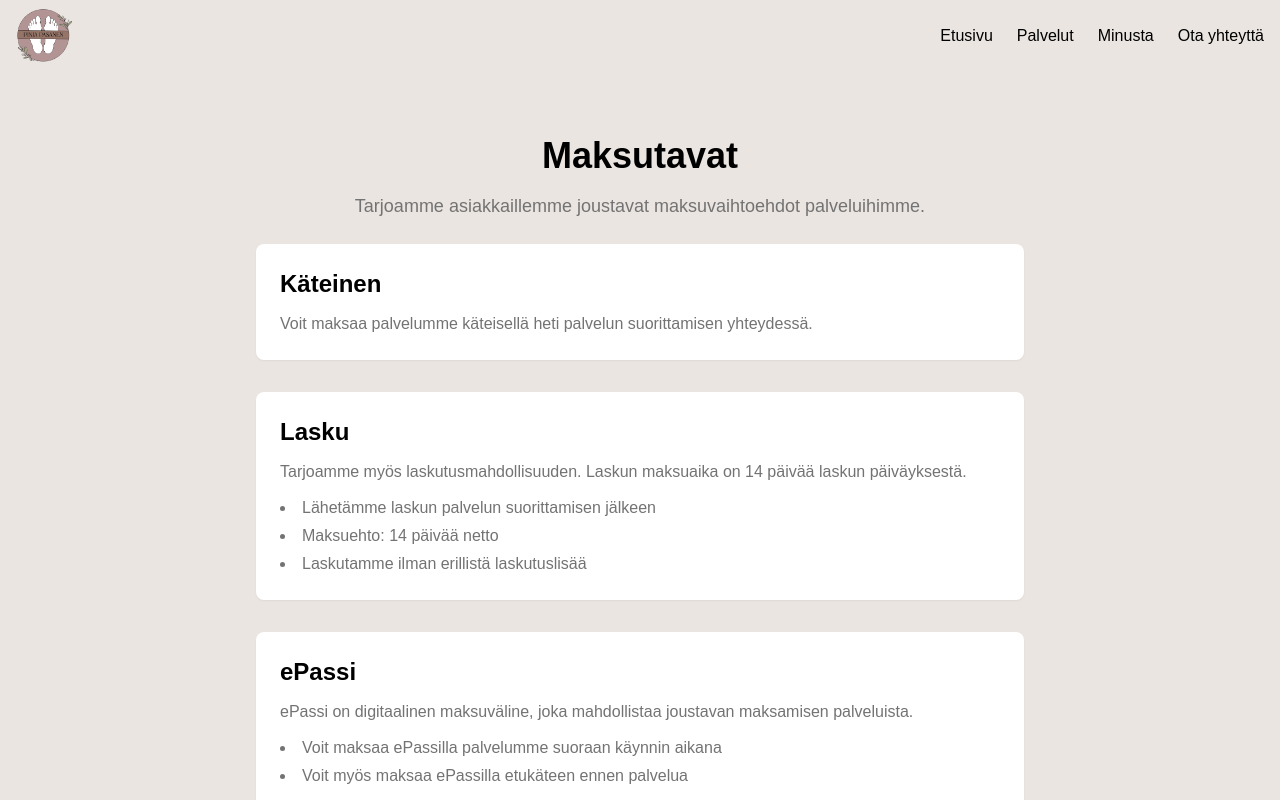
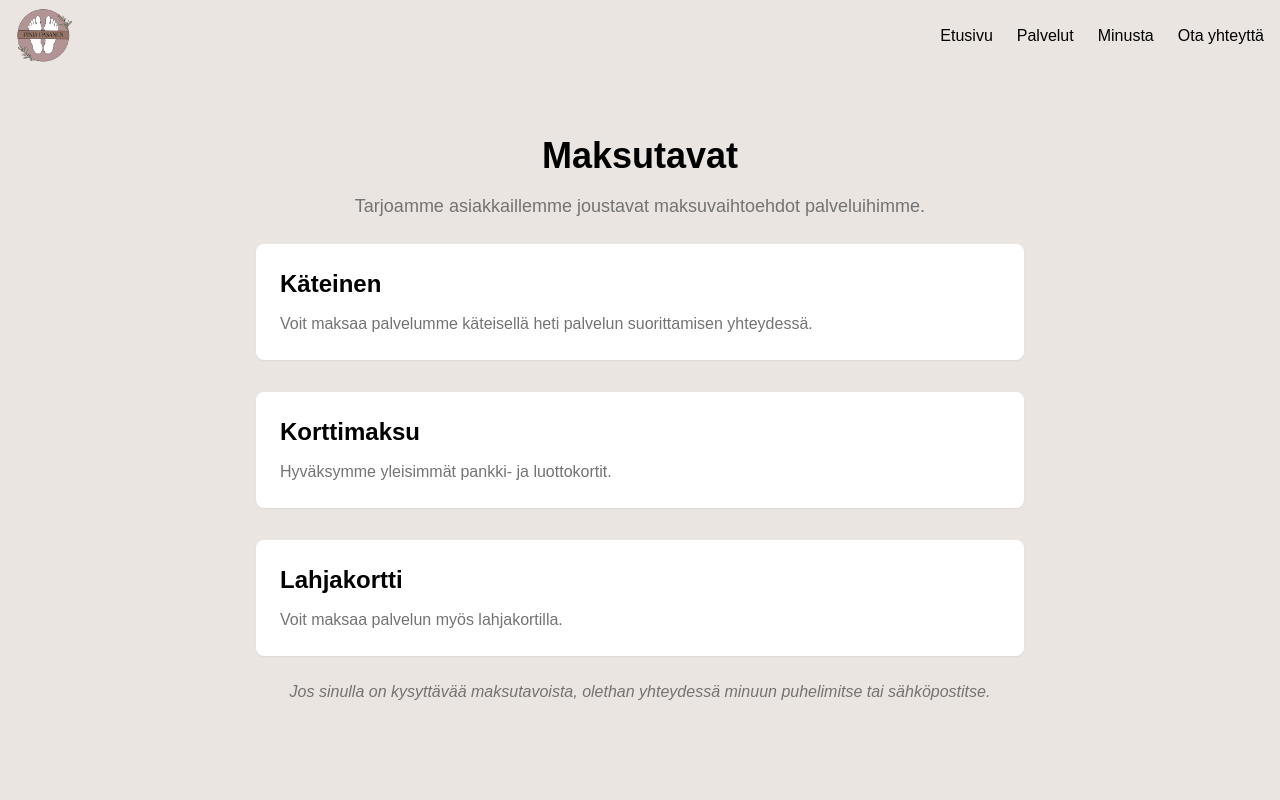
Before and after one commit to Markus-Pasanen/pinja-website, a Next.js app: page /maksutavat in a window 1280 px wide. Shown: the top 800 px of the page. Built offline with nearby package versions, Linux system fonts and the light colour scheme.

Commit message:
First steps

```diff
--- a/package.json
+++ b/package.json
@@ -11,6 +11,7 @@
     "deploy": "docker compose -f deploy/docker-compose.yml up -d --build"
   },
   "dependencies": {
+    "@tailwindcss/postcss": "^4.1.5",
     "lucide-react": "^0.487.0",
     "next": "^14.2.4",
     "next-sitemap": "^4.2.3",
--- a/src/app/esittely/page.tsx
+++ b/src/app/esittely/page.tsx
@@ -1,4 +1,5 @@
 import Link from "next/link";
+import Card from "@/components/shared/Card";
 
 export default function AboutPage() {
   return (
@@ -20,7 +21,7 @@ export default function AboutPage() {
           </div>
           <div className="flex flex-col justify-between gap-8">
 
-            <div className="bg-card p-6 rounded-lg shadow-sm h-full">
+            <Card className="h-full">
               <h3 className="text-2xl font-semibold mb-2 text-black">
                 Pinja Pasanen
               </h3>
@@ -32,9 +33,9 @@ export default function AboutPage() {
                 Jalkaterapeutti on terveydenhuollon ammattilainen, joka on suorittanut 3,5-vuotisen korkeakoulututkinnon.
                 Erikoisosaamiseni keskittyy alaraajojen terveyteen ja hyvinvointiin.
               </p>
-            </div>
+            </Card>
 
-            <div className="bg-card p-6 rounded-lg shadow-sm h-full">
+            <Card className="h-full">
               <h3 className="text-2xl font-semibold mb-2 text-black">Missio</h3>
               <p className="pb-4">
                 Jalkaterapeuttina tarjoan kokonaisvaltaista hoitoa, joka erottuu tavallisesta jalkojen hoidosta koulutukseni syvyyden ja monipuolisuuden ansiosta.
@@ -44,12 +45,9 @@ export default function AboutPage() {
                 Tavoitteenani on edistää ja ylläpitää jalkojesi terveyttä ennaltaehkäisevästi sekä ratkaista mahdolliset ongelmat tehokkaasti.
                 Jokainen asiakas on ainutlaatuinen, joten räätälöin hoidot juuri sinun tarpeidesi mukaisiksi.
               </p>
-            </div>
+            </Card>
 
-
-
-
-            <div className="p-4 rounded-lg shadow-md bg-card h-full">
+            <Card className="h-full">
               <h3 className="text-2xl font-semibold mb-2 text-black">Koulutus</h3>
               <p className="text-muted-foreground">
                 <strong>Jalkaterapeutti (AMK)</strong>
@@ -61,18 +59,16 @@ export default function AboutPage() {
                 <br />
                 Savon ammatti- ja aikuisopisto - 2020
               </p>
-            </div>
+            </Card>
 
-
-            {/* Certifications */}
-            <div className="p-4 rounded-lg shadow-md bg-card h-full">
+            <Card className="h-full">
               <h3 className="text-2xl font-semibold mb-2 text-black">Sertifikaatit</h3>
               <p className="text-muted-foreground">
                 <strong>Fast&Furious sugaring (level 1)</strong>
                 <br />
                 MAKEA pro - 2025
               </p>
-            </div>
+            </Card>
             <Link href="/yhteystiedot">
             <button className="bg-primary text-white px-8 py-4 rounded-lg hover:bg-hover transition duration-300 w-full">
               Varaa aika
--- a/src/app/layout.tsx
+++ b/src/app/layout.tsx
@@ -1,8 +1,8 @@
 import type { Metadata } from "next";
 import { Roboto } from 'next/font/google';
 import "./globals.css";
-import Navbar from '@/components/Navbar';
-import Footer from '@/components/Footer';
+import Navbar from '@/components/layout/Navbar';
+import Footer from '@/components/layout/Footer';
 
 const roboto = Roboto({
   weight: '400',
--- a/src/app/maksutavat/page.tsx
+++ b/src/app/maksutavat/page.tsx
@@ -1,3 +1,5 @@
+import Card from "@/components/shared/Card";
+
 export default function ServicesPage() {
   return (
     <main className="container mx-auto py-16 px-4 text-muted-foreground">
@@ -8,34 +10,23 @@ export default function ServicesPage() {
         </p>
 
         <div className="max-w-3xl mx-auto text-left space-y-8">
-          <div className="bg-card p-6 rounded-lg shadow-sm">
+          <Card>
             <h2 className="text-2xl font-semibold mb-3 text-black">Käteinen</h2>
             <p>Voit maksaa palvelumme käteisellä heti palvelun suorittamisen yhteydessä.</p>
-          </div>
+          </Card>
+          <Card>
+            <h2 className="text-2xl font-semibold mb-3 text-black">Korttimaksu</h2>
+            <p>Hyväksymme yleisimmät pankki- ja luottokortit.</p>
+          </Card>
+          <Card>
+            <h2 className="text-2xl font-semibold mb-3 text-black">Lahjakortti</h2>
+            <p>Voit maksaa palvelun myös lahjakortilla.</p>
+          </Card>
+        </div>
 
-          <div className="bg-card p-6 rounded-lg shadow-sm">
-            <h2 className="text-2xl font-semibold mb-3 text-black">Lasku</h2>
-            <p>Tarjoamme myös laskutusmahdollisuuden. Laskun maksuaika on 14 päivää laskun päiväyksestä.</p>
-            <ul className="list-disc list-inside mt-3 space-y-1">
-              <li>Lähetämme laskun palvelun suorittamisen jälkeen</li>
-              <li>Maksuehto: 14 päivää netto</li>
-              <li>Laskutamme ilman erillistä laskutuslisää</li>
-            </ul>
-          </div>
-
-          <div className="bg-card p-6 rounded-lg shadow-sm">
-            <h2 className="text-2xl font-semibold mb-3 text-black">ePassi</h2>
-            <p>ePassi on digitaalinen maksuväline, joka mahdollistaa joustavan maksamisen palveluista.</p>
-            <ul className="list-disc list-inside mt-3 space-y-1">
-              <li>Voit maksaa ePassilla palvelumme suoraan käynnin aikana</li>
-              <li>Voit myös maksaa ePassilla etukäteen ennen palvelua</li>
-            </ul>
-          </div>
-
-          <p className="mt-6 text-center italic text-muted-foreground">
-            Jos sinulla on kysyttävää maksutavoista, olethan yhteydessä minuun puhelimitse tai sähköpostitse.
-          </p>
-        </div>
+        <p className="mt-6 text-center italic text-muted-foreground">
+          Jos sinulla on kysyttävää maksutavoista, olethan yhteydessä minuun puhelimitse tai sähköpostitse.
+        </p>
       </section>
     </main>
   );
--- a/src/app/toimitusehdot/page.tsx
+++ b/src/app/toimitusehdot/page.tsx
@@ -1,3 +1,5 @@
+import Card from "@/components/shared/Card";
+
 export default function ServicesPage() {
   return (
     <main className="container mx-auto py-16 px-4">
@@ -6,29 +8,29 @@ export default function ServicesPage() {
         <p className="mb-6 text-lg">Tutustu toimitusehtojemme yksityiskohtiin alla.</p>
 
         <div className="max-w-3xl mx-auto text-left space-y-8">
-          <div className="bg-card p-6 rounded-lg shadow-sm">
+          <Card>
             <h2 className="text-2xl font-semibold mb-3 text-black">Peruutusehdot</h2>
             <p>
               Peruutus tulee tehdä vähintään 24 tuntia ennen vastaanottoajan alkua puhelimitse.
               Mikäli varattua palvelua ei peruta peruutusajan puitteissa, veloitetaan 40,00 €.
             </p>
-          </div>
+          </Card>
 
-          <div className="bg-card p-6 rounded-lg shadow-sm">
+          <Card>
             <h2 className="text-2xl font-semibold mb-3 text-black">Takuu ja palautusoikeus</h2>
             <p>
               Yksilöllisesti valmistettavilla tuotteilla on 3kk takuu, jonka aikana muokkauksia
               voidaan tehdä veloituksetta. Yksilöllisesti valmistettavilla tuotteilla ei ole
               vaihto- eikä palautusoikeutta.
             </p>
-          </div>
+          </Card>
 
-          <div className="bg-card p-6 rounded-lg shadow-sm">
+          <Card>
             <h2 className="text-2xl font-semibold mb-3 text-black">Hinnat</h2>
             <p>
               Pidätämme oikeuden hinnanmuutoksiin.
             </p>
-          </div>
+          </Card>
         </div>
       </section>
     </main>
--- /dev/null
+++ b/src/components/shared/Card.tsx
@@ -0,0 +1,14 @@
+import React from "react";
+
+interface CardProps {
+  children: React.ReactNode;
+  className?: string;
+}
+
+const Card = ({ children, className = "" }: CardProps) => (
+  <div className={`bg-card p-6 rounded-lg shadow-sm ${className}`}>
+    {children}
+  </div>
+);
+
+export default Card;
--- a/src/components/ui/input.tsx
+++ /dev/null
@@ -1,21 +0,0 @@
-import * as React from "react"
-import { cn } from "@/lib/utils"
-
-const Input = React.forwardRef<HTMLInputElement, React.ComponentProps<"input">>(
-  ({ className, type, ...props }, ref) => {
-    return (
-      <input
-        type={type}
-        className={cn(
-          "flex h-10 w-full rounded-md border border-input bg-background px-3 py-2 text-base ring-offset-background file:border-0 file:bg-transparent file:text-sm file:font-medium file:text-foreground placeholder:text-muted-foreground focus-visible:outline-none focus-visible:ring-2 focus-visible:ring-ring focus-visible:ring-offset-2 disabled:cursor-not-allowed disabled:opacity-50 md:text-sm",
-          className
-        )}
-        ref={ref}
-        {...props}
-      />
-    )
-  }
-)
-Input.displayName = "Input"
-
-export { Input }
--- a/src/components/ui/textarea.tsx
+++ /dev/null
@@ -1,20 +0,0 @@
-import * as React from 'react';
-import {cn} from '@/lib/utils';
-
-const Textarea = React.forwardRef<HTMLTextAreaElement, React.ComponentProps<'textarea'>>(
-  ({className, ...props}, ref) => {
-    return (
-      <textarea
-        className={cn(
-          'flex min-h-[80px] w-full rounded-md border border-input bg-background px-3 py-2 text-base ring-offset-background placeholder:text-muted-foreground focus-visible:outline-none focus-visible:ring-2 focus-visible:ring-ring focus-visible:ring-offset-2 disabled:cursor-not-allowed disabled:opacity-50 md:text-sm',
-          className
-        )}
-        ref={ref}
-        {...props}
-      />
-    );
-  }
-);
-Textarea.displayName = 'Textarea';
-
-export {Textarea};
```
Also changed, not shown: src/components/layout/Footer.tsx (renamed from src/components/Footer.tsx), src/components/layout/Navbar.tsx (renamed from src/components/Navbar.tsx), src/components/shared/Button.tsx (renamed from src/components/ui/button.tsx), 1 other file (tests, documents, lock files or other folders).
